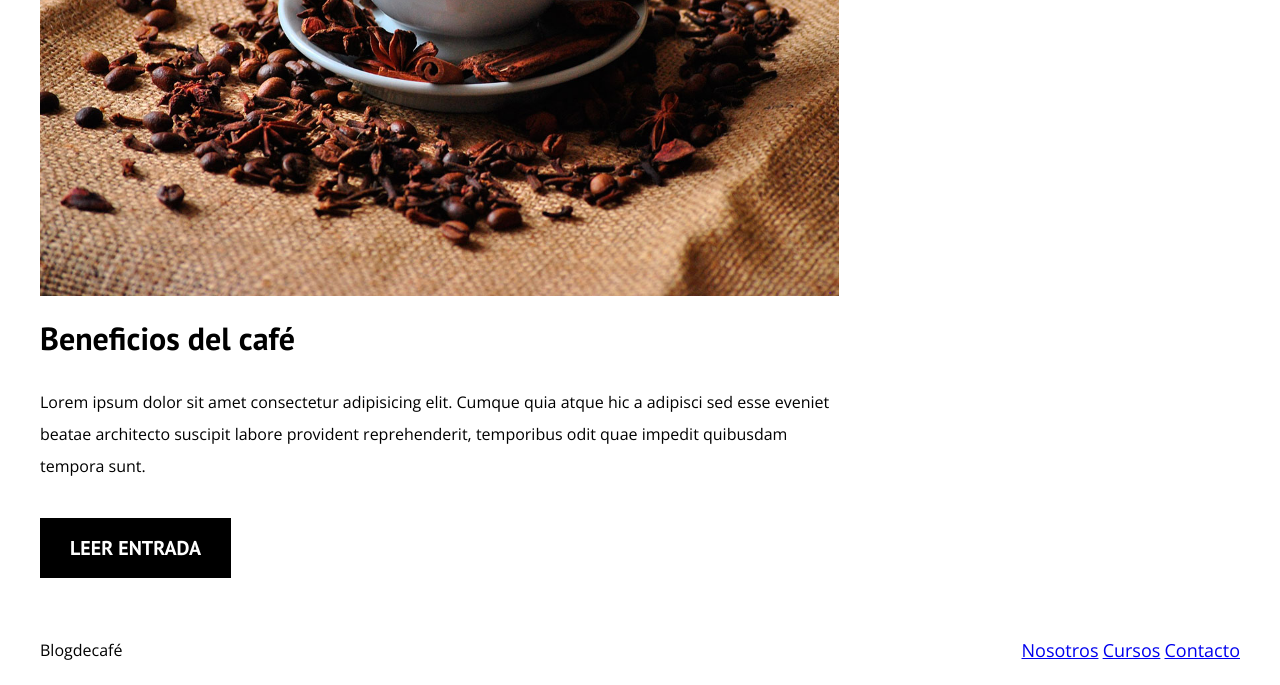
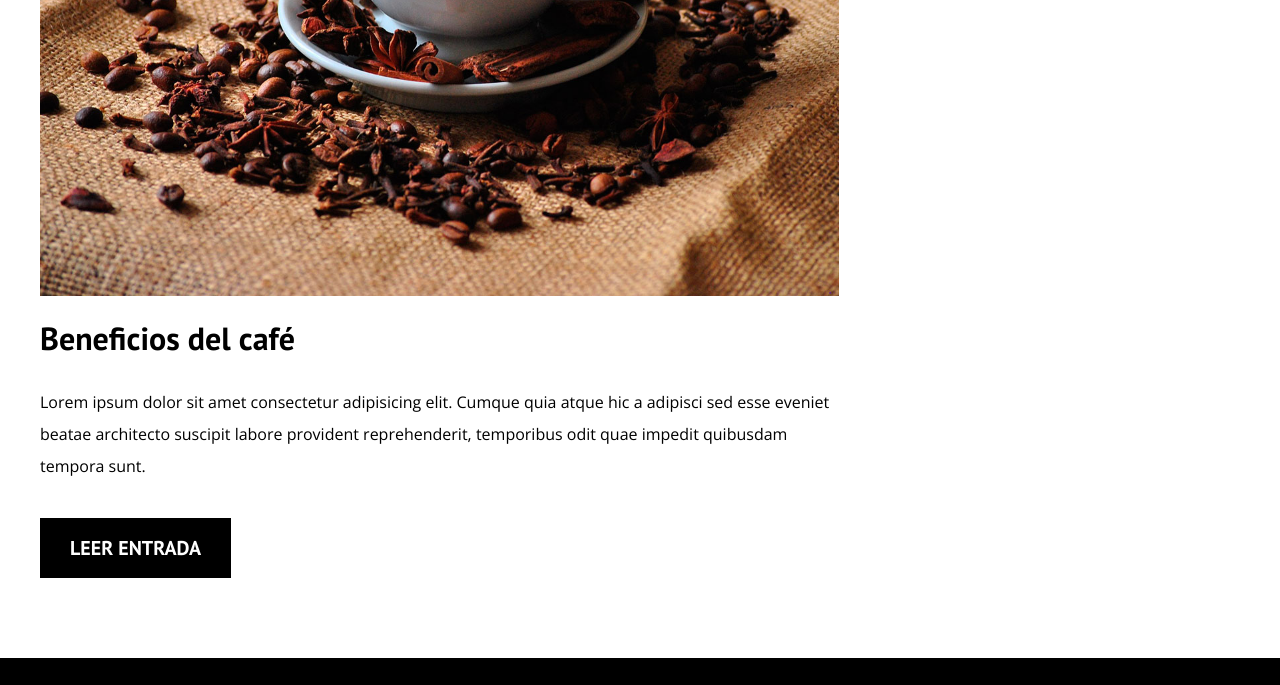
Before and after one commit to javiegas253/blog-caf-, a plain HTML site: page index.html in a window 1280 px wide. Shown: the part 2705-3390 px from the top of the page. Drawn offline with nearby package versions, Linux system fonts and the light colour scheme.

```diff
--- a/css/style.css
+++ b/css/style.css
@@ -100,6 +100,8 @@ img {
     text-align: center;
     display: block;
     font-size: 1.8rem;
+    color: #ffffff;
+    text-decoration: none;
 }
 @media (min-width: 768px) {
     .navegacion a {
@@ -159,7 +161,8 @@ img {
 .entrada-blog:last-of-type {
     border: none;
 }
-/** Cursos siebar **/
+
+/** Cursos sidebar **/
 .cursos-lista {
     padding: 0%;
     list-style: none;
@@ -179,3 +182,19 @@ img {
 .curso p span {
     font-weight: 400;
 }
+/** Footer **/
+.site-footer {
+    background-color: black;
+    padding: 3rem;
+    margin-top: 4rem;
+}
+.site-footer p {
+    color: white;
+    font-size: 4rem;
+    font-weight: 400;
+    font-family: 'PT Sans',sans-serif;
+    text-align: center;
+}
+.site-footer p span {
+    font-weight: 700;
+}
--- a/index.html
+++ b/index.html
@@ -89,7 +89,7 @@
     <footer class="site-footer">
         <div class="contenedor">
             <div class="barra">
-                <p>Blog<span>decafé</span></p>
+                <p class="no-margin">Blog<span>decafé</span></p>
 
                 <nav class="navegacion">
                     <a href="nosotros.html">Nosotros</a>
```
